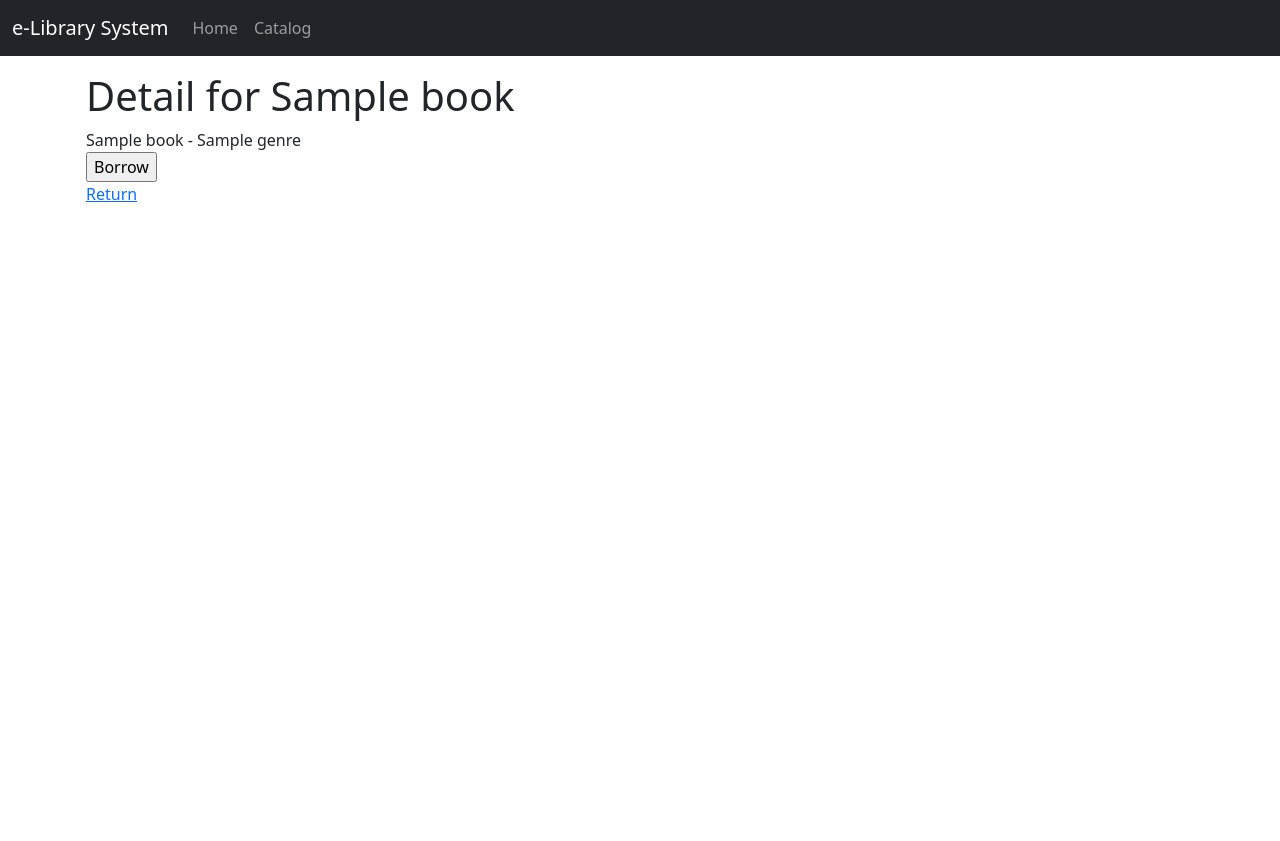
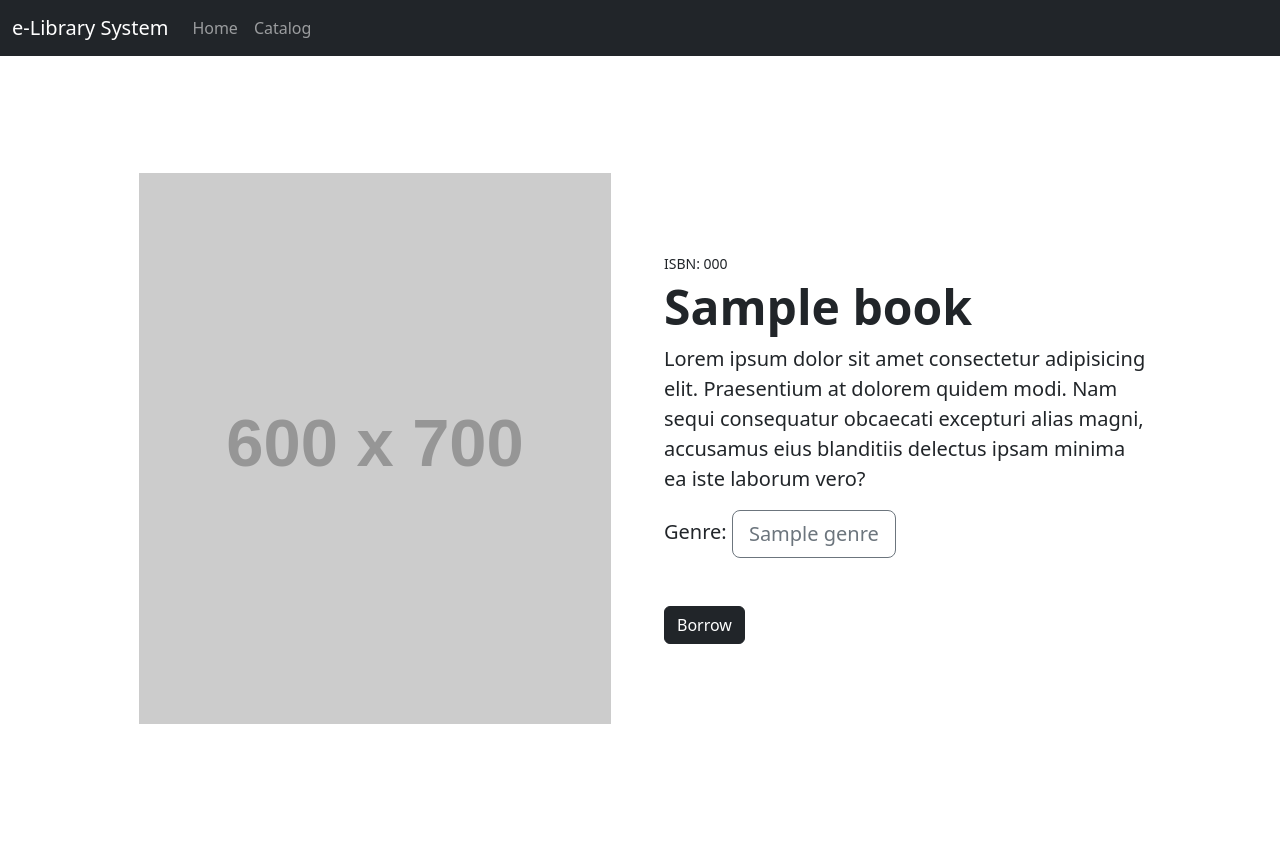
Before and after one commit to by-r/django-library-systems, a Django app: template catalog/templates/catalog/book_detail.html in a window 1280 px wide. Before the commit the page ends 202 px from the top, so only its background shows below. Run offline with Django 4.2, Linux system fonts and the light colour scheme; the template is opened without the code that fills it: most values are stand-ins (such as "Sample title", 1, 10 or a date in 2020); grey boxes labelled with a size stand in for pictures from a placeholder-image service; some libraries are stand-ins or nearby versions.

Commit message:
UI update/Genre Box added

```diff
--- a/catalog/templates/catalog/book_detail.html
+++ b/catalog/templates/catalog/book_detail.html
@@ -2,16 +2,34 @@
 {% block title %}{{book.title}}{% endblock title %}
 
 {% block content %}
-<h1>Detail for {{book.title}}</h1>
-{{book}} -
+<section class="py-5">
+    <div class="container px-4 px-lg-5 my-5">
+        <div class="row gx-4 gx-lg-5 align-items-center">
+            <div class="col-md-6"><img class="card-img-top mb-5 mb-md-0" src="https://dummyimage.com/600x700/dee2e6/6c757d.jpg" alt="..." /></div>
+            <div class="col-md-6">
+                <div class="small mb-1">ISBN: {{book.isbn}}</div>
+                <h1 class="display-5 fw-bolder">{{book.title}}</h1>
+                <p class="lead">Lorem ipsum dolor sit amet consectetur adipisicing elit. Praesentium at dolorem quidem modi. Nam sequi consequatur obcaecati excepturi alias magni, accusamus eius blanditiis delectus ipsam minima ea iste laborum vero?</p>
+                <div class="fs-5 mb-5">
+                    Genre:
                     {% for genre in book.genre.all %}
+                    <span class=" btn btn-outline-secondary btn-lg">
                         {{genre.name}}
+                    </span>
                     {% endfor %}
-<td>
-    <form action="{% url 'catalog:book_borrow' book.id %}" method="post">
+                </div>
+                <div class="d-flex">
+                <form action="{% url 'catalog:book_borrow' book_instance.id %}" method="post">
                     {% csrf_token %}
-        <input type="submit" value="Borrow">
+                    <input class="btn btn-dark flex-shrink-0" type="submit" value="Borrow">
                 </form>
-</td>
+                </div>
+            </div>
+        </div>
+    </div>
+</section>
+{% comment %}
+    # put return button on other site
     <td><a href="{% url 'catalog:book_return' book.id %}">Return</a></td>
+{% endcomment %}
 {% endblock content %}
```
Also changed, not shown: catalog/templates/catalog/book_list.html (+5 -3 lines). Lines whose indentation alone changed are shown as unchanged.
